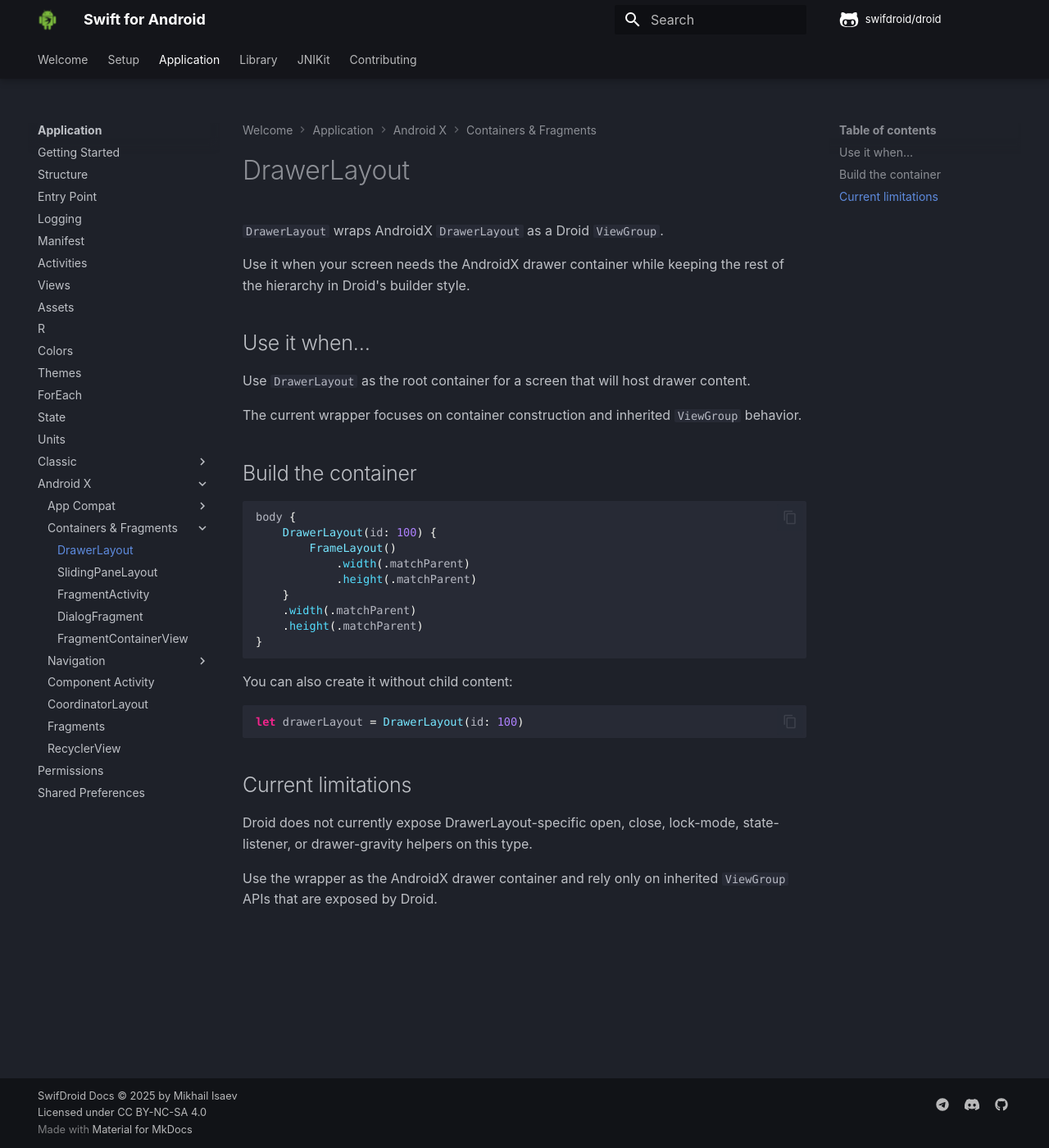
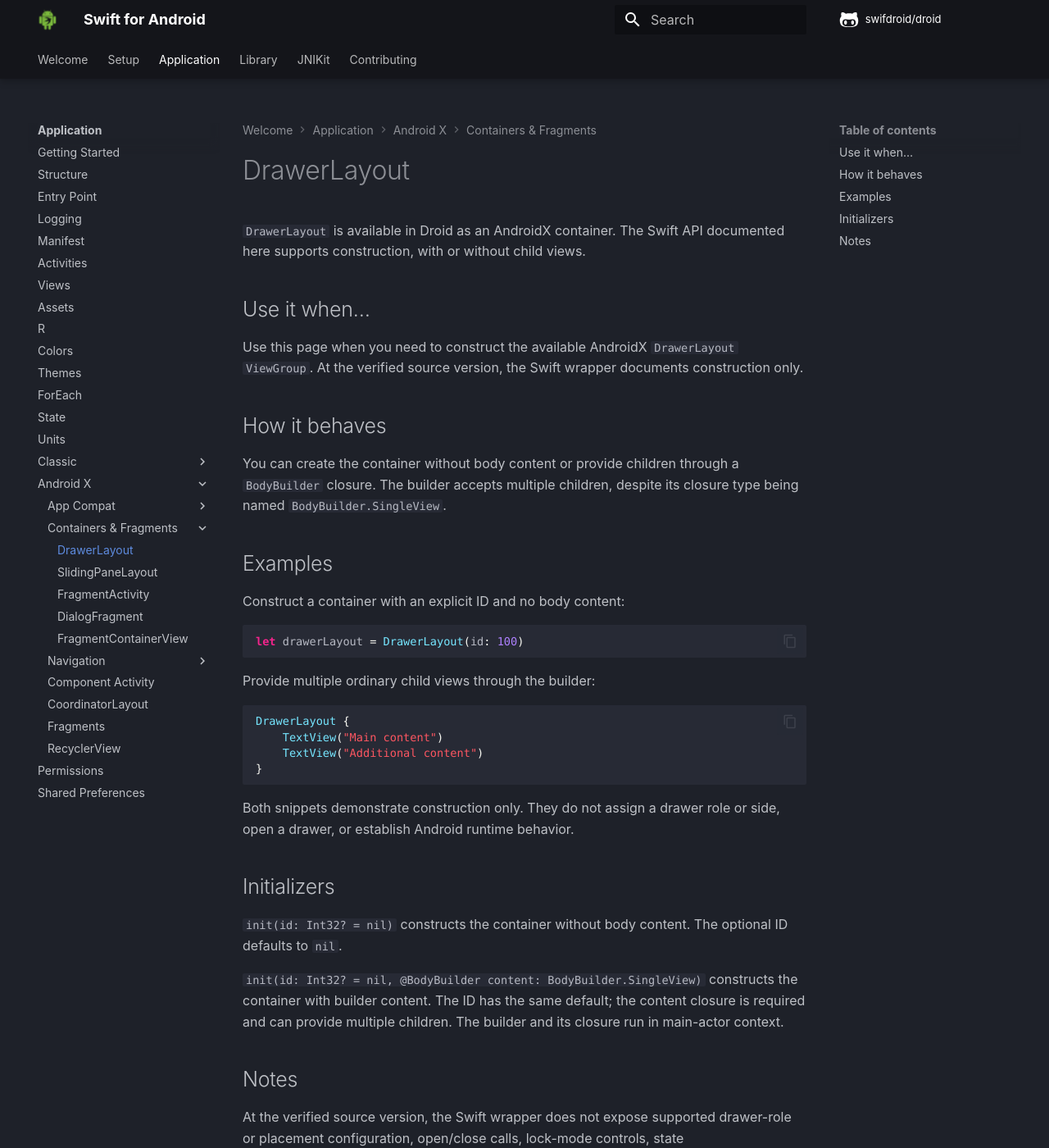
Before and after one commit to swifdroid/docs, an MkDocs documentation site: the page built from docs/app/x/drawer-layout.md, in a window 1280 px wide and 1400 px high. Shown: the whole window at 82% size. Built offline with MkDocs 1.6.1 and Material for MkDocs 9.7.7, drawn with Linux system fonts in a browser that asks for light colours; comment, search, counter and statistics services are not loaded; some of the changed text lies outside the part shown.

Commit message:
✍️ Improve app/x/drawer-layout

````diff
--- a/docs/app/x/drawer-layout.md
+++ b/docs/app/x/drawer-layout.md
@@ -1,37 +1,40 @@
 # DrawerLayout
 
-`DrawerLayout` wraps AndroidX `DrawerLayout` as a Droid `ViewGroup`.
-
-Use it when your screen needs the AndroidX drawer container while keeping the rest of the hierarchy in Droid's builder style.
+`DrawerLayout` is available in Droid as an AndroidX container. The Swift API documented here supports construction, with or without child views.
 
 ## Use it when…
 
-Use `DrawerLayout` as the root container for a screen that will host drawer content.
+Use this page when you need to construct the available AndroidX `DrawerLayout` `ViewGroup`. At the verified source version, the Swift wrapper documents construction only.
 
-The current wrapper focuses on container construction and inherited `ViewGroup` behavior.
+## How it behaves
 
-## Build the container
+You can create the container without body content or provide children through a `BodyBuilder` closure. The builder accepts multiple children, despite its closure type being named `BodyBuilder.SingleView`.
 
-```swift
-body {
-    DrawerLayout(id: 100) {
-        FrameLayout()
-            .width(.matchParent)
-            .height(.matchParent)
-    }
-    .width(.matchParent)
-    .height(.matchParent)
-}
-```
+## Examples
 
-You can also create it without child content:
+Construct a container with an explicit ID and no body content:
 
 ```swift
 let drawerLayout = DrawerLayout(id: 100)
 ```
 
-## Current limitations
+Provide multiple ordinary child views through the builder:
 
-Droid does not currently expose DrawerLayout-specific open, close, lock-mode, state-listener, or drawer-gravity helpers on this type.
+```swift
+DrawerLayout {
+    TextView("Main content")
+    TextView("Additional content")
+}
+```
 
-Use the wrapper as the AndroidX drawer container and rely only on inherited `ViewGroup` APIs that are exposed by Droid.
+Both snippets demonstrate construction only. They do not assign a drawer role or side, open a drawer, or establish Android runtime behavior.
+
+## Initializers
+
+`init(id: Int32? = nil)` constructs the container without body content. The optional ID defaults to `nil`.
+
+`init(id: Int32? = nil, @BodyBuilder content: BodyBuilder.SingleView)` constructs the container with builder content. The ID has the same default; the content closure is required and can provide multiple children. The builder and its closure run in main-actor context.
+
+## Notes
+
+At the verified source version, the Swift wrapper does not expose supported drawer-role or placement configuration, open/close calls, lock-mode controls, state callbacks/listeners, or a verified drawer interaction API.
````
